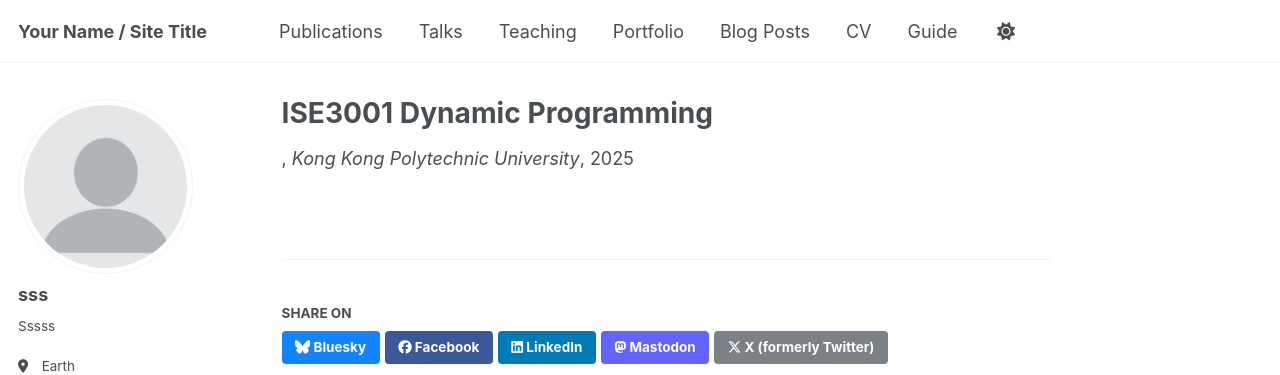
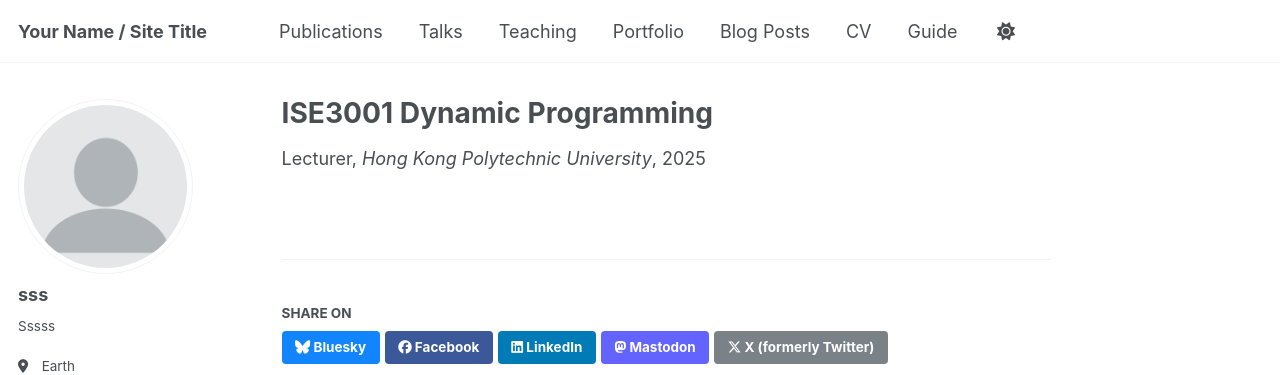
Before and after one commit to rickyqiao/liqiaoxia123, a Jekyll site: the page built from _teaching/-teaching-ISE3001.md, in a window 1280 px wide. Shown: the top 375 px of the page. Built offline with Jekyll 4.4.1, drawn with Linux system fonts in a browser that asks for light colours; some web fonts are replaced; a script bundle is joined from its source files by our own code; library files that are not in the unit come from our copies.

Commit message:
Update -teaching-ISE3001.md

```diff
--- a/_teaching/-teaching-ISE3001.md
+++ b/_teaching/-teaching-ISE3001.md
@@ -1,5 +1,6 @@
 ---
 title: "ISE3001 Dynamic Programming"
 collection: teaching
-venue: "Kong Kong Polytechnic University"
+type: "Lecturer"
+venue: "Hong Kong Polytechnic University"
 ---
```
